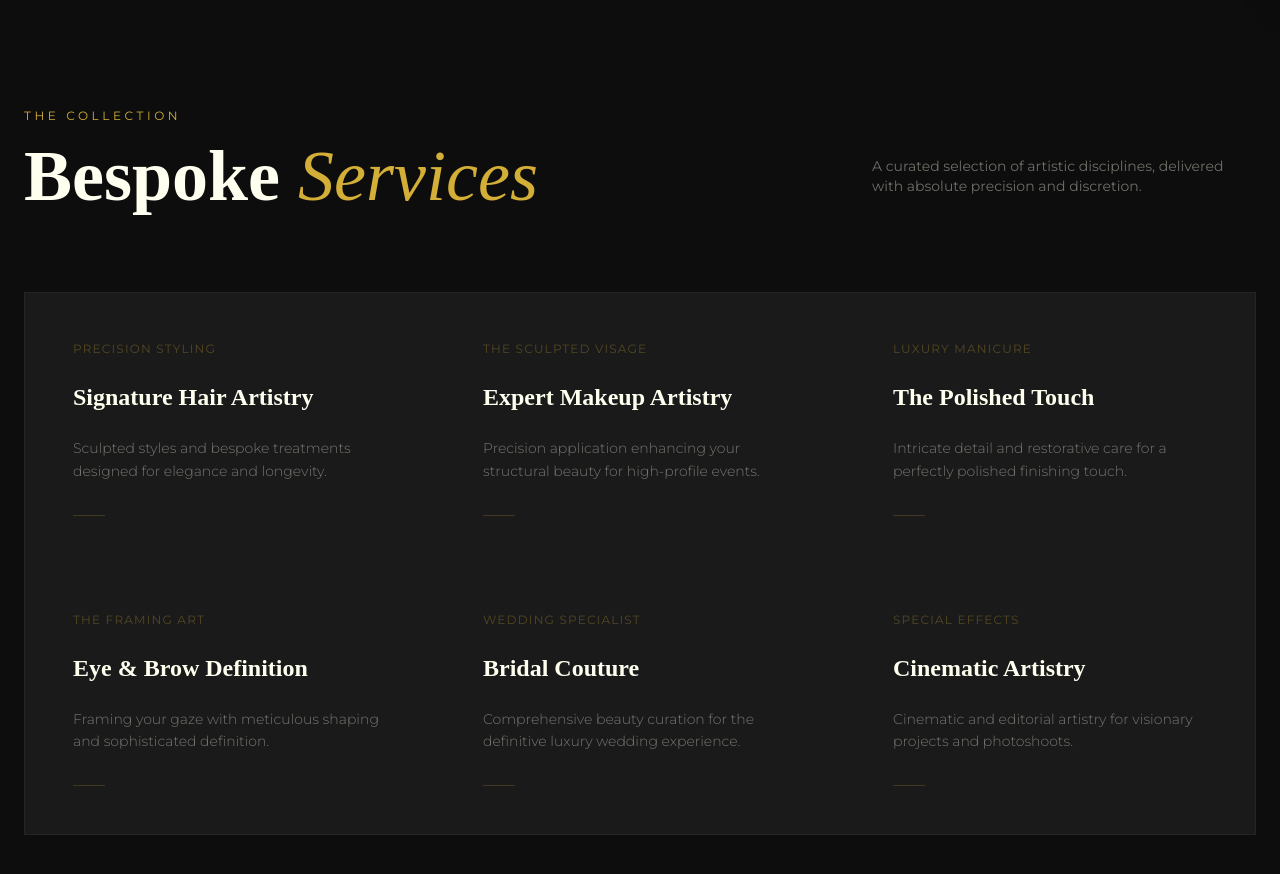
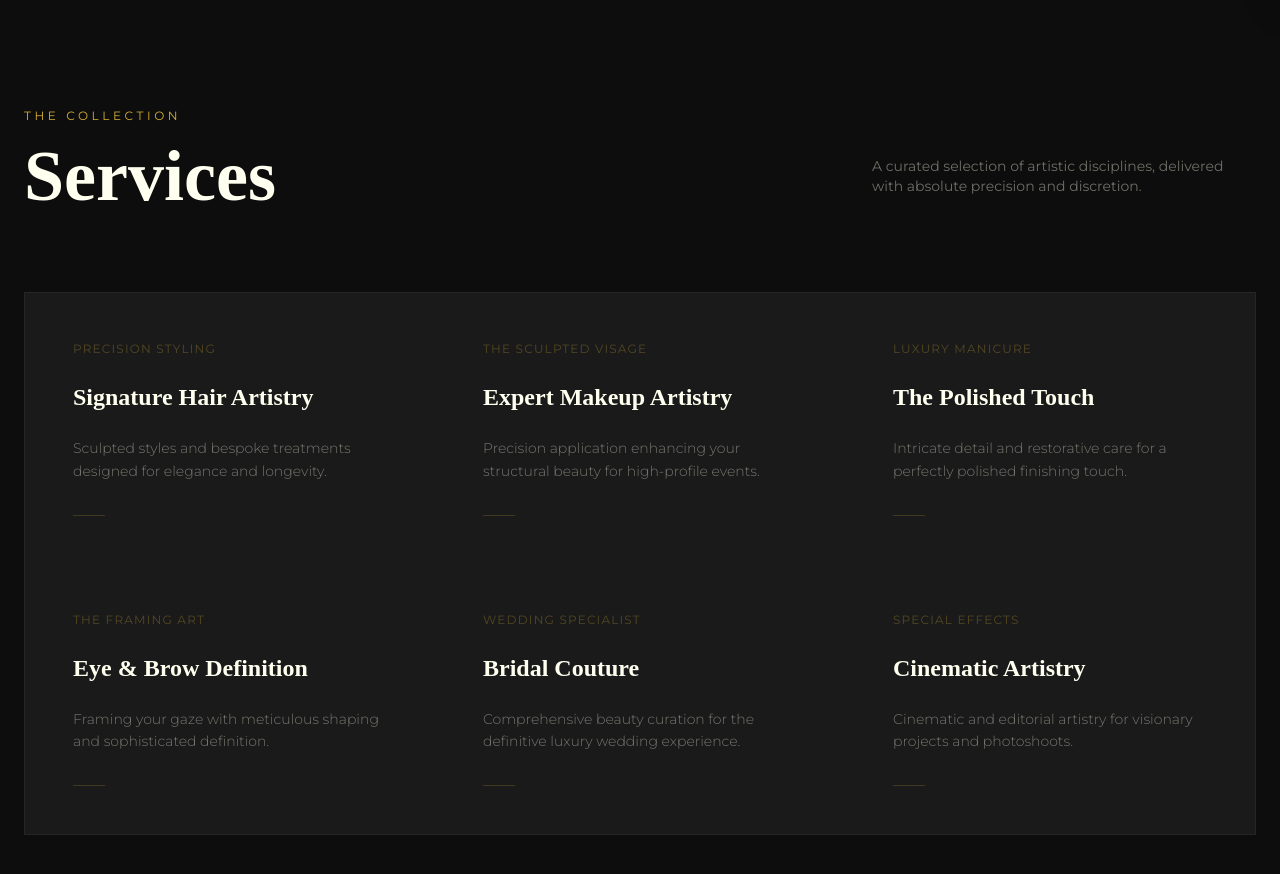
Before and after one commit to AbCode-git/Lino, a Next.js app: page / in a window 1280 px wide. Shown: the part 820-1694 px from the top of the page. Built offline with nearby package versions, Linux system fonts and the light colour scheme.

Commit message:
UI: Rename 'Bespoke Services' to 'Services'

```diff
--- a/components/sections/ServicesSection.js
+++ b/components/sections/ServicesSection.js
@@ -47,7 +47,7 @@ export default function ServicesSection() {
           <div className="max-w-2xl">
             <span className="text-gold text-xs uppercase tracking-[0.3em] font-montserrat block mb-4">The Collection</span>
             <h2 className={`text-5xl md:text-7xl text-ivory font-playfair leading-tight reveal-element ${inView ? 'active' : ''}`}>
-              Bespoke <span className="italic font-light text-gold">Services</span>
+              Services
             </h2>
           </div>
           <p className={`text-ivory/40 text-sm max-w-sm mb-4 reveal-element ${inView ? 'active' : ''}`} style={{ transitionDelay: '200ms' }}>
```
